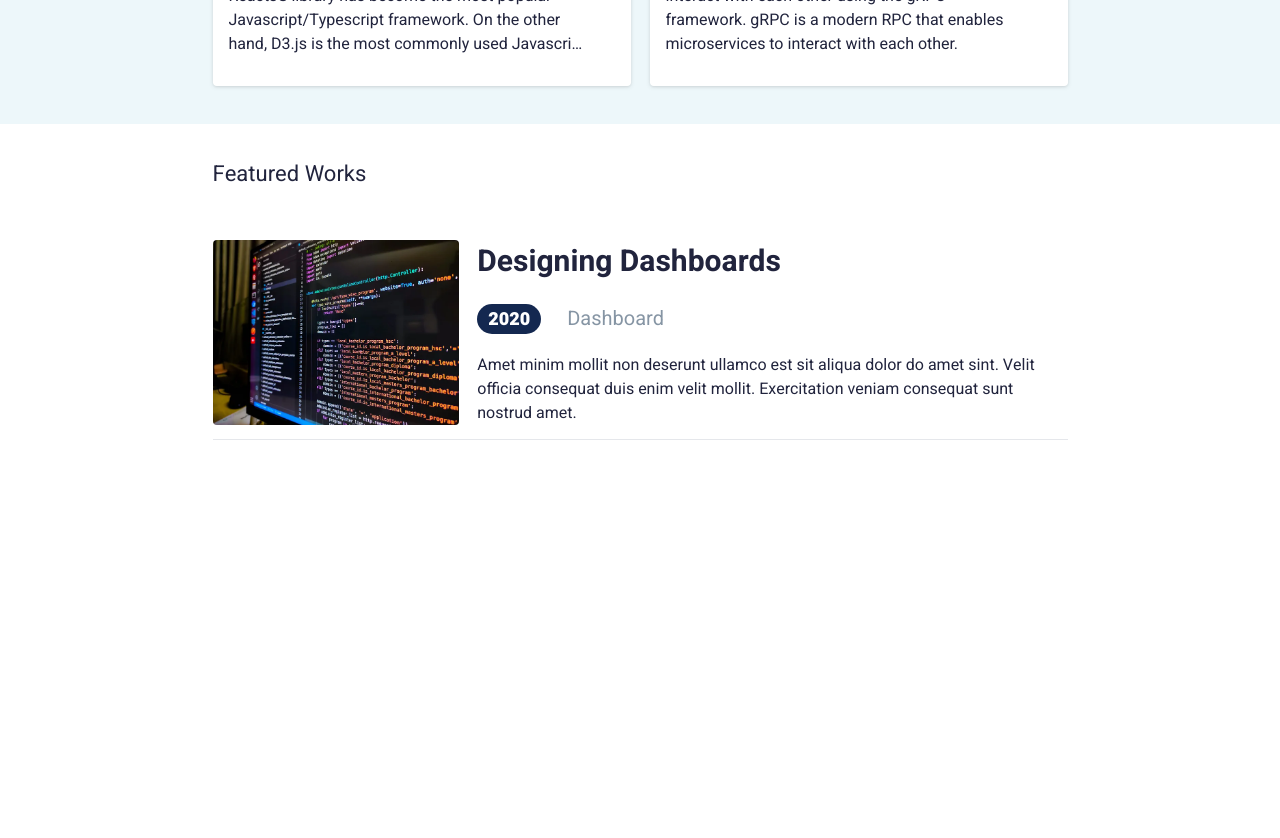
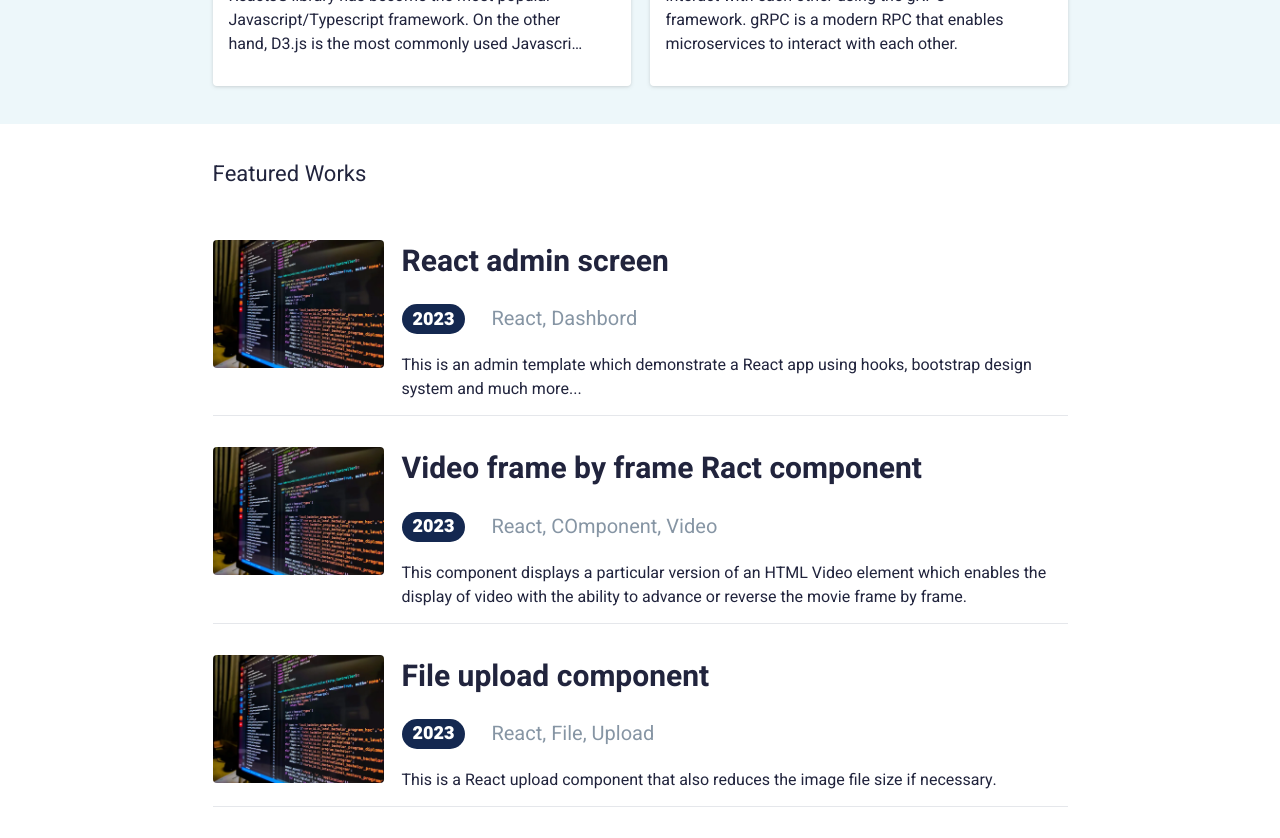
Before and after one commit to krasnoff/my-personal-web-app, a Next.js app: page / in a window 1280 px wide. Shown: the part 880-1718 px from the top of the page. Before the commit the page ends 1351 px from the top, so only its background shows below. Built offline with nearby package versions, Linux system fonts and the light colour scheme.

Commit message:
complete works display

```diff
--- a/app/page.tsx
+++ b/app/page.tsx
@@ -1,9 +1,11 @@
 import { Posts } from "@/interfaces/posts";
+import { Projects } from "@/interfaces/projects";
 import { getJSONData } from "@/lib/posts";
 import Link from "next/link";
 
 export default async function Home() {
   let postData: Posts[] = [];
+  let workData: Projects[] = [];
 
 
   const options: Intl.DateTimeFormatOptions  = {
@@ -20,6 +22,13 @@ export default async function Home() {
       const dateObj: Date = new Date(el.publishDate);
       el.publishDate = dateObj.toLocaleDateString("en-US", options);
     })
+  } catch (err) {
+
+  }
+
+  try {
+    workData = await getJSONData('./json/projects.json') as Projects[];
+    workData = workData.slice(0, 3);
   } catch (err) {
 
   }
@@ -66,19 +75,21 @@ export default async function Home() {
           <div className="mx-auto max-w-innerFrame flex items-stretch flex-col h-full pt-[2.125rem] pb-[3.0625rem]">
             <div className="text-[1.375rem]">Featured Works</div>
           </div>
-          <div className="flex grow mx-auto max-w-innerFrame pb-[0.875rem] mb-[1.9375rem] border-b">
-                <div className="w-[31.375rem]"><img src="/img/1_TSeWgZynzkbsF783uNeO3Q.webp" className="w-[31.375rem] rounded"></img></div>
-                <div className="pl-[1.125rem] grow-1">
-                  <div className="font-bold text-[1.875rem]">Designing Dashboards</div>
-                  <div className="flex py-[1.2rem]">
-                    <div className="bg-[#142850] flex text-white font-black text-[1.125rem] px-[0.6875rem] items-center rounded-full">2020</div>
-                    <div className="text-[1.25rem] text-light pl-[1.625rem]">Dashboard</div>
-                  </div>
-                  <div>
-                    Amet minim mollit non deserunt ullamco est sit aliqua dolor do amet sint. Velit officia consequat duis enim velit mollit. Exercitation veniam consequat sunt nostrud amet.
-                  </div>
+          {workData.map((workItem) => (
+            <div key={workItem.id} className="flex grow mx-auto max-w-innerFrame pb-[0.875rem] mb-[1.9375rem] border-b">
+              <div className="basis-1/5"><img src="/img/1_TSeWgZynzkbsF783uNeO3Q.webp" className="w-full rounded"></img></div>
+              <div className="basis-4/5 pl-[1.125rem]">
+                <div className="font-bold text-[1.875rem]">{workItem.title}</div>
+                <div className="flex py-[1.2rem]">
+                  <div className="bg-[#142850] flex text-white font-black text-[1.125rem] px-[0.6875rem] items-center rounded-full">{workItem.publishYear}</div>
+                  <div className="text-[1.25rem] text-light pl-[1.625rem]">{workItem.keywords}</div>
                 </div>
-          </div>
+                <div>
+                  {workItem.description}
+                </div>
+              </div>
+            </div>
+          ))}
         </div>
       </>
   );
--- /dev/null
+++ b/interfaces/projects.ts
@@ -0,0 +1,9 @@
+export interface Projects {
+    id: number,
+    publishYear: number,
+    keywords: string,
+    title: string,
+    url: string,
+    gitUrl: string,
+    description: string
+}
--- a/json/projects.json
+++ b/json/projects.json
@@ -1,23 +1,35 @@
 [
     {
+        "id": "1",
+        "publishYear": "2023",
+        "keywords": "React, Dashbord",
         "title": "React admin screen",
         "url": "https://react-bootstrap-admin-app.surge.sh/",
         "gitUrl": "https://github.com/krasnoff/bootstrap-admin-app?tab=readme-ov-file",
         "description": "This is an admin template which demonstrate a React app using hooks, bootstrap design system and much more..."
     },
     {
+        "id": "2",
+        "publishYear": "2023",
+        "keywords": "React, COmponent, Video",
         "title": "Video frame by frame Ract component",
         "url": "https://www.npmjs.com/package/videoframebyframe",
         "gitUrl": "https://github.com/krasnoff/video-frame-by-frame",
         "description": "This component displays a particular version of an HTML Video element which enables the display of video with the ability to advance or reverse the movie frame by frame."
     },
     {
+        "id": "3",
+        "publishYear": "2023",
+        "keywords": "React, File, Upload",
         "title": "File upload component",
         "url": "https://www.npmjs.com/package/uploadfilereducedsize",
         "gitUrl": "https://github.com/krasnoff/upload-reduced-size-file",
         "description": "This is a React upload component that also reduces the image file size if necessary."
     },
     {
+        "id": "4",
+        "publishYear": "2023",
+        "keywords": "React, Calendar",
         "title": "React hebrew calendar",
         "url": "https://www.npmjs.com/package/hebrewcalendar",
         "gitUrl": "https://github.com/krasnoff/hebrew-canlendar",
```
